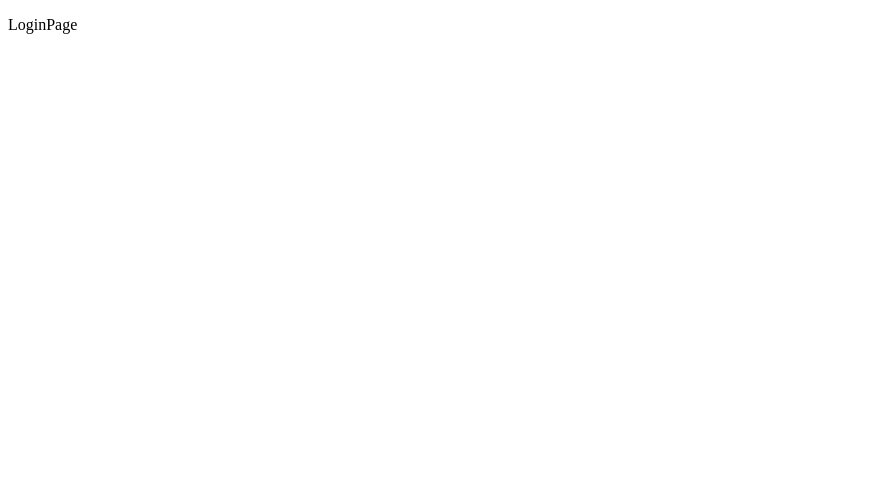
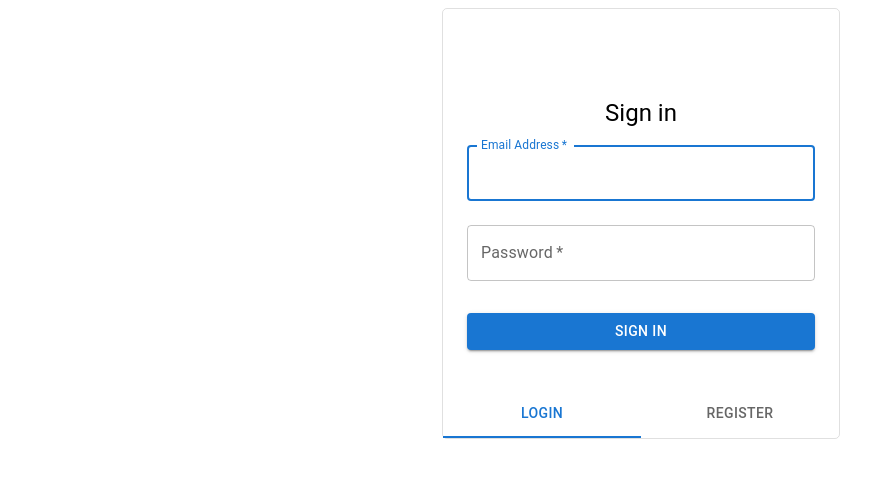
Before and after one commit to KTsonev/next-js-dev02, a Next.js app: page /user/login in a window 1280 px wide. Shown: the top 478 px of the page, without its empty margins (0-894 px from the left). Built offline with nearby package versions, Linux system fonts and the light colour scheme.

Commit message:
basic login register form

```diff
--- /dev/null
+++ b/src/app/components/user/login-form.tsx
@@ -0,0 +1,58 @@
+'use client';
+
+import Button from "@mui/material/Button";
+import TextField from "@mui/material/TextField";
+import Box from "@mui/material/Box";
+import Typography from "@mui/material/Typography";
+import * as React from 'react';
+
+export default function LoginForm() {
+    const handleSubmit = (e) => {
+        event.preventDefault();
+    }
+
+    return (
+            <Box
+                sx={{
+                    marginTop: 8,
+                    display: "flex",
+                    flexDirection: "column",
+                    alignItems: "center",
+                }}
+            >
+                <Typography component="h1" variant="h5">
+                    Sign in
+                </Typography>
+                <Box component={'form'} onSubmit={handleSubmit}>
+                    <TextField
+                        margin="normal"
+                        required
+                        fullWidth
+                        id="email"
+                        label="Email Address"
+                        name="email"
+                        autoComplete="email"
+                        autoFocus
+                    />
+                    <TextField
+                        margin="normal"
+                        required
+                        fullWidth
+                        name="password"
+                        label="Password"
+                        type="password"
+                        id="password"
+                        autoComplete="current-password"
+                    />
+                    <Button
+                        type="submit"
+                        fullWidth
+                        variant="contained"
+                        sx={{ mt: 3, mb: 2 }}
+                    >
+                        Sign In
+                    </Button>
+                </Box>
+            </Box>
+    );
+}
--- /dev/null
+++ b/src/app/components/user/register-form.tsx
@@ -0,0 +1,58 @@
+'use client';
+
+import Button from "@mui/material/Button";
+import TextField from "@mui/material/TextField";
+import Box from "@mui/material/Box";
+import Typography from "@mui/material/Typography";
+import * as React from 'react';
+
+export default function RegisterForm() {
+    const handleSubmit = (e) => {
+        event.preventDefault();
+    }
+
+    return (
+        <Box
+            sx={{
+                marginTop: 8,
+                display: "flex",
+                flexDirection: "column",
+                alignItems: "center",
+            }}
+        >
+            <Typography component="h1" variant="h5">
+                Register
+            </Typography>
+            <Box component={'form'} onSubmit={handleSubmit}>
+                <TextField
+                    margin="normal"
+                    required
+                    fullWidth
+                    id="email"
+                    label="Email Address"
+                    name="email"
+                    autoComplete="email"
+                    autoFocus
+                />
+                <TextField
+                    margin="normal"
+                    required
+                    fullWidth
+                    name="password"
+                    label="Password"
+                    type="password"
+                    id="password"
+                    autoComplete="current-password"
+                />
+                <Button
+                    type="submit"
+                    fullWidth
+                    variant="contained"
+                    sx={{ mt: 3, mb: 2 }}
+                >
+                    Submit
+                </Button>
+            </Box>
+        </Box>
+    );
+}
--- a/src/app/user/login/page.tsx
+++ b/src/app/user/login/page.tsx
@@ -1,7 +1,39 @@
+'use client';
+
+import * as React from 'react';
+import Box from '@mui/material/Box';
+import Tab from '@mui/material/Tab';
+import TabContext from '@mui/lab/TabContext';
+import TabList from '@mui/lab/TabList';
+import TabPanel from '@mui/lab/TabPanel';
+import Container from "@mui/material/Container";
+
+import LoginForm from "../../components/user/login-form";
+import RegisterForm from "../../components/user/register-form";
+
 export default function LoginPage() {
+    const [value, setValue] = React.useState('1');
+
+    const handleChange = (event: React.SyntheticEvent, newValue: string) => {
+        setValue(newValue);
+    };
+
     return (
-        <main>
-            <p>LoginPage</p>
-        </main>
+        <Container component="main" maxWidth="xs">
+            <Box sx={{ width: '100%', border: 1, typography: 'body1', borderColor: 'divider', borderRadius: '5px' }}>
+                <TabContext value={value}>
+                    <TabPanel value="1">
+                        <LoginForm />
+                    </TabPanel>
+                    <TabPanel value="2">
+                        <RegisterForm />
+                    </TabPanel>
+                    <TabList centered={true} onChange={handleChange}>
+                        <Tab sx={{width: '50%'}} label="Login" value="1" />
+                        <Tab sx={{width: '50%'}} label="Register" value="2" />
+                    </TabList>
+                </TabContext>
+            </Box>
+        </Container>
     );
 }
```
